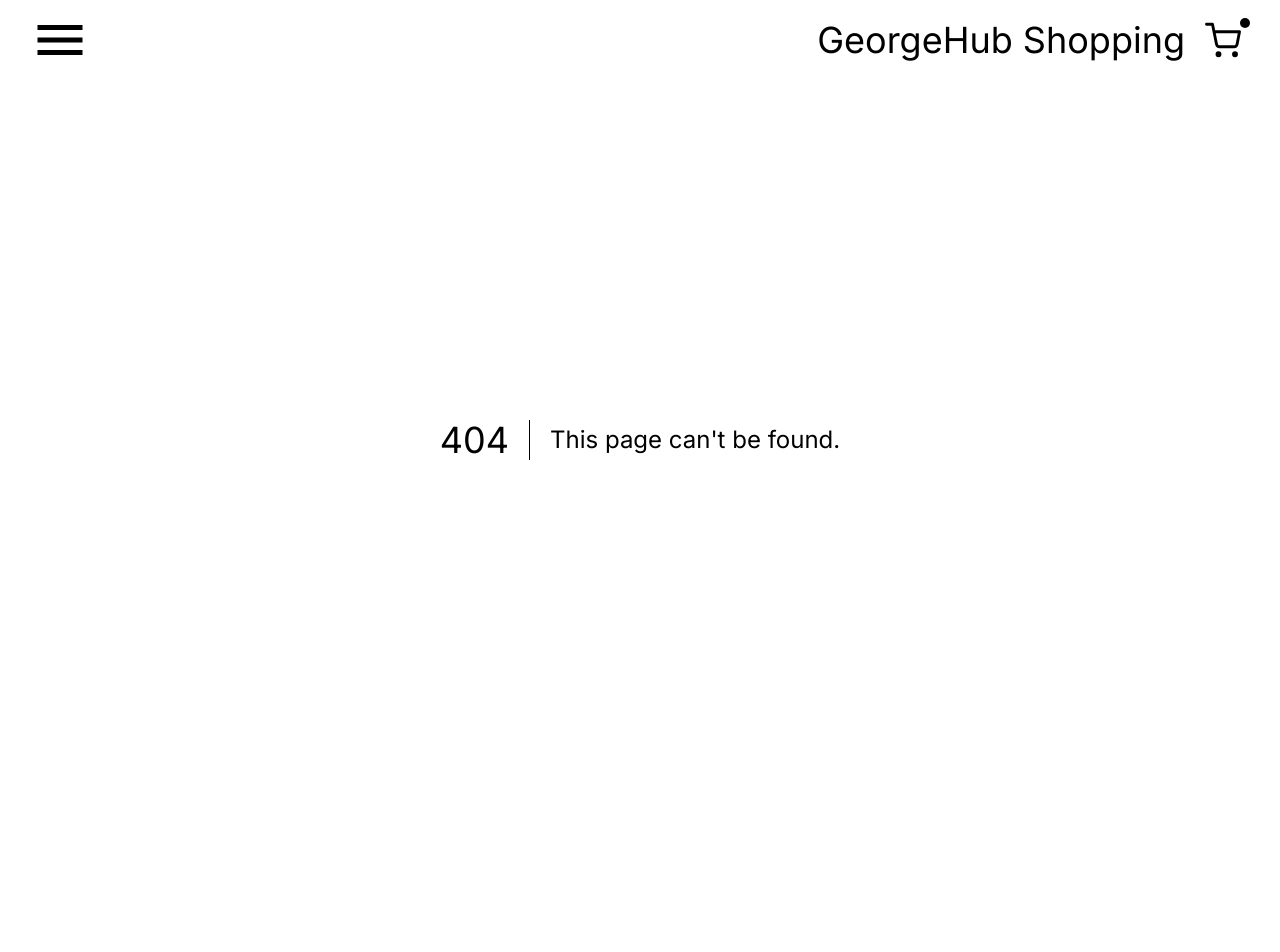
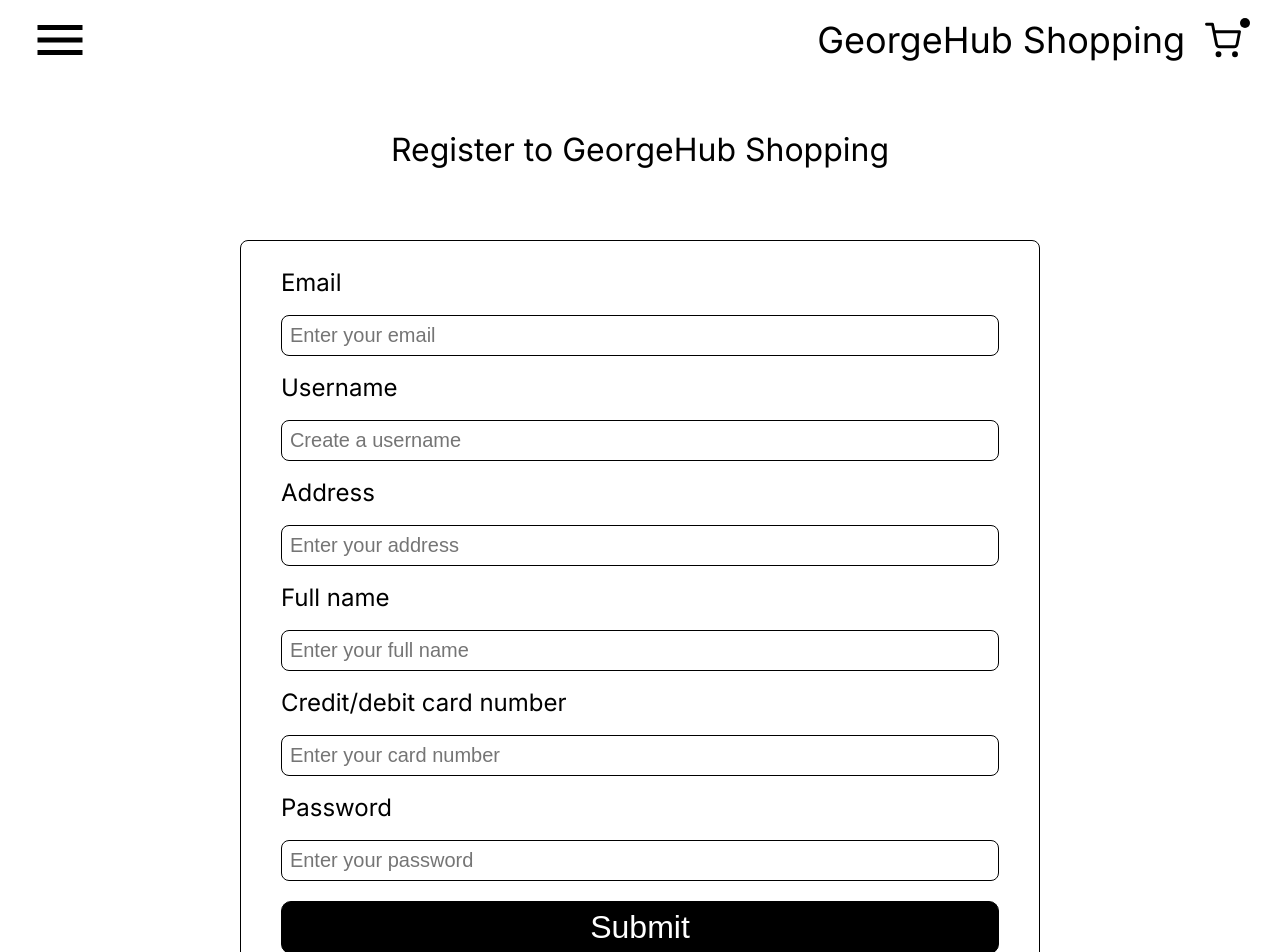
Before and after one commit to georgie-the-developer/georgehub-shopping-frontend, a Next.js app: page /register in a window 1280 px wide. Before the commit this address had no page. Shown: the top 952 px of the page. Before the commit the page ends 800 px from the top, so only its background shows below. Built offline with nearby package versions, Linux system fonts and the light colour scheme.

Commit message:
Register page

```diff
--- /dev/null
+++ b/src/app/register/page.tsx
@@ -0,0 +1,101 @@
+"use client";
+// Components
+import * as Form from "@/components/form/Form";
+import ButtonLink from "@/components/buttons/ButtonLink";
+// Styling
+import register from "@/styles/modules/login.module.scss";
+
+interface LoginFormInput {
+  username: string;
+  password: string;
+}
+
+export default function Page() {
+  const handleSubmit = async (e) => {
+    e.preventDefault();
+    const formData = new FormData(e.target);
+    const data = JSON.stringify(Object.fromEntries(formData));
+    console.log(data);
+    // let csrfToken = "";
+    // let response = await fetch("/someurl", {
+    //   method: "POST",
+    //   credentials: "include",
+    //   headers: {
+    //     "Content-Type": "application/json",
+    //     "X-CSRFToken": csrfToken,
+    //   },
+    //   body: data,
+    // });
+    // let responseData: JSON = await response.json();
+    // console.log(responseData);
+    e.target.reset();
+  };
+  return (
+    <div className={register.container}>
+      <div className={register.heading}>Register to GeorgeHub Shopping</div>
+      <div className={register.formContainer}>
+        <Form.Form handleSubmit={handleSubmit}>
+          <Form.FormInput
+            type="text"
+            name="email"
+            label="Email"
+            placeholder="Enter your email"
+            pattern="[a-z0-9!#$%&'*+/=?^_`{|}~-]+(?:\.[a-z0-9!#$%&'*+/=?^_`{|}~-]+)*@(?:[a-z0-9](?:[a-z0-9-]*[a-z0-9])?\.)+[a-z0-9](?:[a-z0-9-]*[a-z0-9])?"
+            patternMessage="The entry should folow the email pattern."
+            required={true}
+          />
+          <Form.FormInput
+            type="text"
+            name="username"
+            label="Username"
+            placeholder="Create a username"
+            pattern="^[^\s]{4,}$"
+            patternMessage="The username should be at least 4 characters long."
+            required={true}
+          />
+          <Form.FormInput
+            type="text"
+            name="address"
+            label="Address"
+            placeholder="Enter your address"
+            pattern=""
+            patternMessage=""
+            required={true}
+          />
+          <Form.FormInput
+            type="text"
+            name="full_name"
+            label="Full name"
+            placeholder="Enter your full name"
+            pattern=".{4}$"
+            patternMessage="Full name should be at least 4 characters long."
+            required={true}
+          />
+          <Form.FormInput
+            type="text"
+            name="card_number"
+            label="Credit/debit card number"
+            placeholder="Enter your card number"
+            pattern="{4,}$"
+            patternMessage="Full name should be at least 4 characters long."
+            required={true}
+          />
+          <Form.FormInput
+            type="password"
+            name="password"
+            label="Password"
+            placeholder="Enter your password"
+            pattern="^(?=.*\d)(?=.*[a-z])(?=.*[A-Z])[^\s]{8,}$"
+            patternMessage="Password should be at least 8 characters long, include at least one digit, one lowercase, and one uppercase letter, and must not contain any whitespaces."
+            required={true}
+          />
+          <Form.FormSubmit value="Submit" />
+        </Form.Form>
+      </div>
+      <div className={register.textContainer}>Already signed up?</div>
+      <div className={register.buttonLinkContainer}>
+        <ButtonLink link="login" text="Login" type="secondary" />
+      </div>
+    </div>
+  );
+}
```
